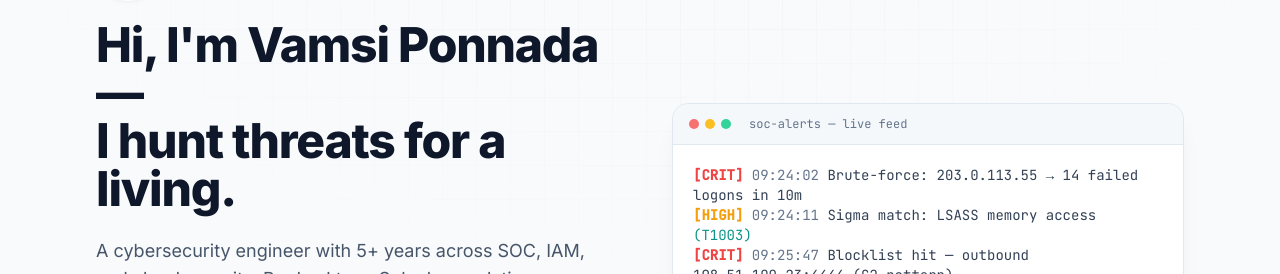
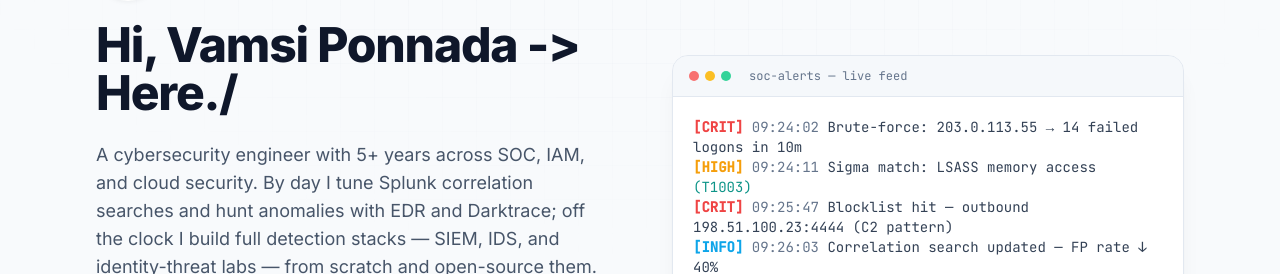
Before and after one commit to ivamsiponnada-max/ivamsiponnada-max.github.io, a plain HTML site: page index.html in a window 1280 px wide. Shown: the part 243-517 px from the top of the page. Drawn offline with nearby package versions, Linux system fonts and the light colour scheme.

Commit message:
Update hero headline
Co-Authored-By: Claude Sonnet 5 <noreply@anthropic.com>

```diff
--- a/index.html
+++ b/index.html
@@ -117,7 +117,7 @@
       </div>
 
       <h1 class="mt-6 text-4xl sm:text-5xl font-extrabold tracking-tight text-slate-900 dark:text-white leading-[1.1]">
-        Hi, I'm Vamsi Ponnada —<br class="hidden sm:block" /> I hunt threats for a living.
+        Hi, Vamsi Ponnada -&gt; Here./
       </h1>
 
       <p class="mt-6 text-base sm:text-lg text-slate-600 dark:text-slate-400 max-w-xl leading-relaxed">
```
